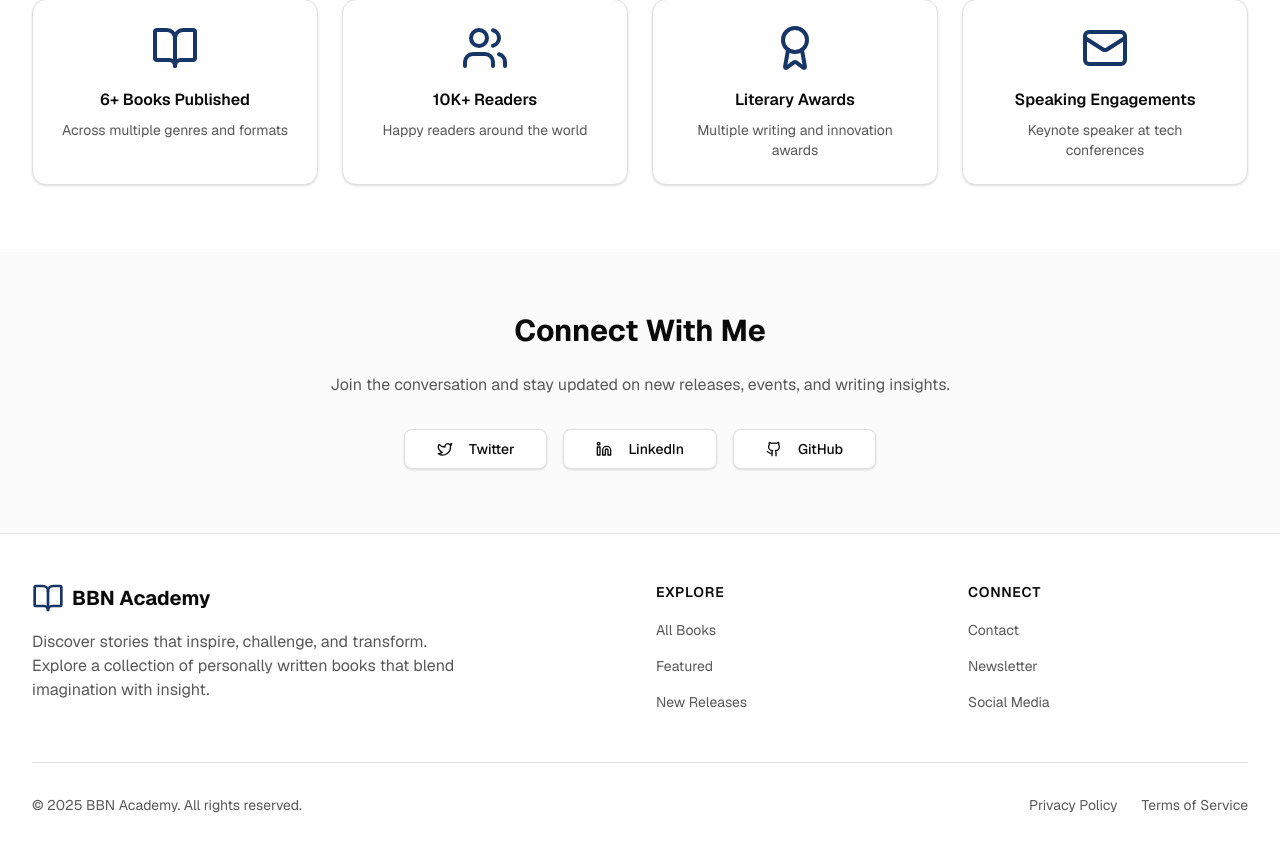
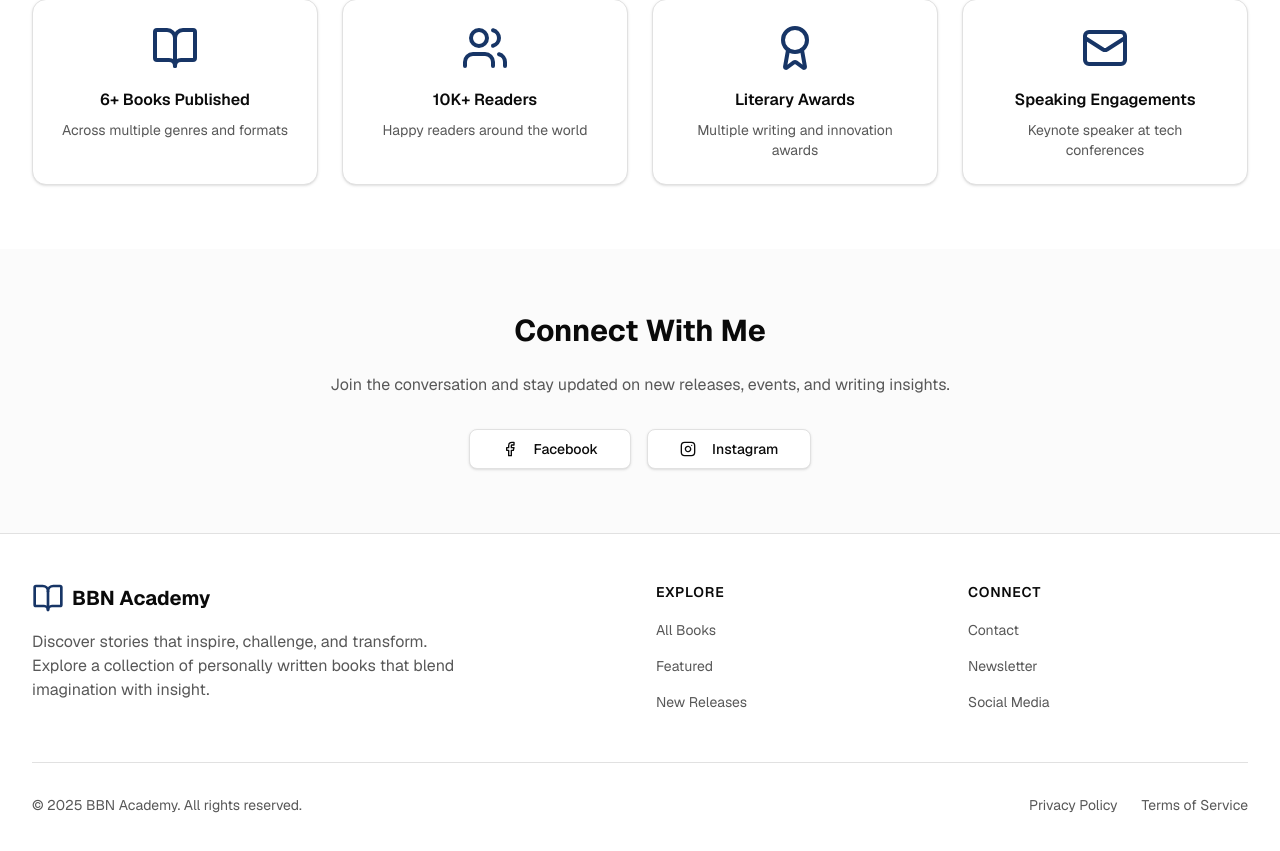
Before and after one commit to Charles-Andrew/bbn-academy-frontend, a Next.js app: page /about in a window 1280 px wide. Shown: the part 2014-2865 px from the top of the page. Built offline with nearby package versions, Linux system fonts and the light colour scheme.

Commit message:
feat: update social media links to Facebook and Instagram
- Replace Twitter and LinkedIn links with Facebook and Instagram
- Update corresponding icons from Twitter/LinkedIn to Facebook/Instagram
- Maintain consistent social media presence with updated platforms

```diff
--- a/app/(marketing)/about/page.tsx
+++ b/app/(marketing)/about/page.tsx
@@ -2,12 +2,11 @@ import {
   Award,
   BookOpen,
   Calendar,
-  Github,
-  Linkedin,
+  Facebook,
+  Instagram,
   Mail,
   MapPin,
   Quote,
-  Twitter,
   Users,
 } from "lucide-react";
 import Link from "next/link";
@@ -243,32 +242,22 @@ export default function AboutPage() {
             <div className="flex justify-center gap-4">
               <Button variant="outline" size="lg" asChild>
                 <a
-                  href="https://twitter.com"
+                  href="https://facebook.com"
                   target="_blank"
                   rel="noopener noreferrer"
                 >
-                  <Twitter className="mr-2 h-4 w-4" />
-                  Twitter
+                  <Facebook className="mr-2 h-4 w-4" />
+                  Facebook
                 </a>
               </Button>
               <Button variant="outline" size="lg" asChild>
                 <a
-                  href="https://linkedin.com"
+                  href="https://instagram.com"
                   target="_blank"
                   rel="noopener noreferrer"
                 >
-                  <Linkedin className="mr-2 h-4 w-4" />
-                  LinkedIn
-                </a>
-              </Button>
-              <Button variant="outline" size="lg" asChild>
-                <a
-                  href="https://github.com"
-                  target="_blank"
-                  rel="noopener noreferrer"
-                >
-                  <Github className="mr-2 h-4 w-4" />
-                  GitHub
+                  <Instagram className="mr-2 h-4 w-4" />
+                  Instagram
                 </a>
               </Button>
             </div>
```
